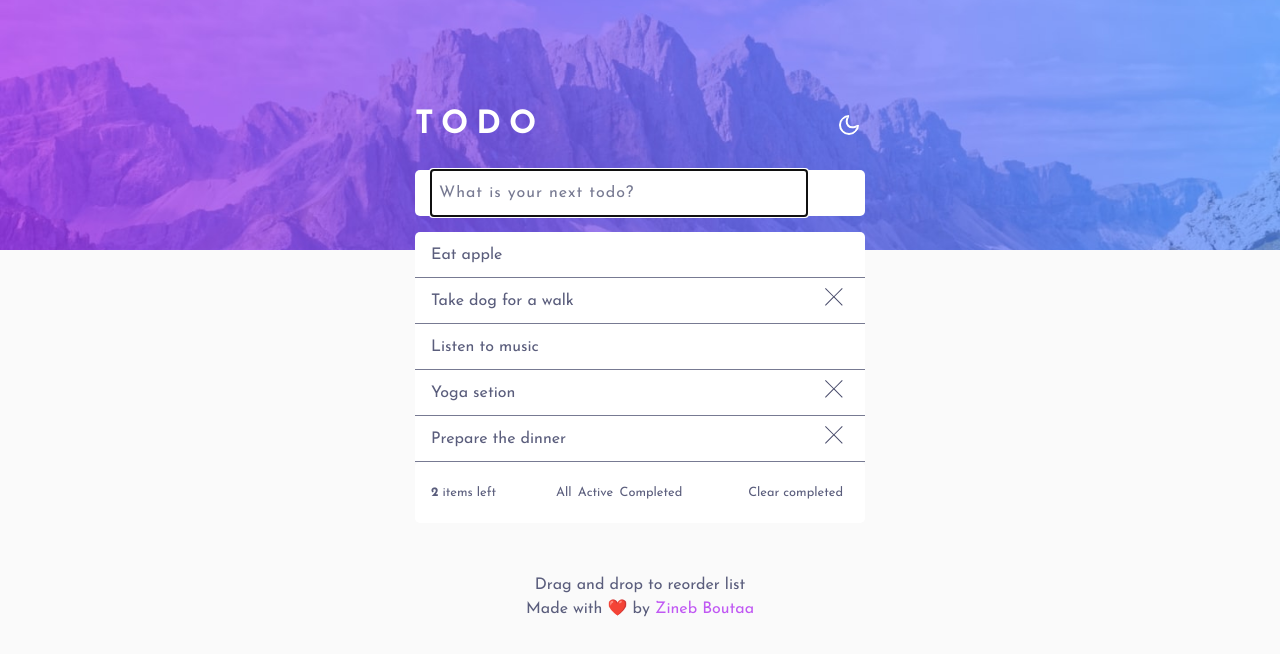
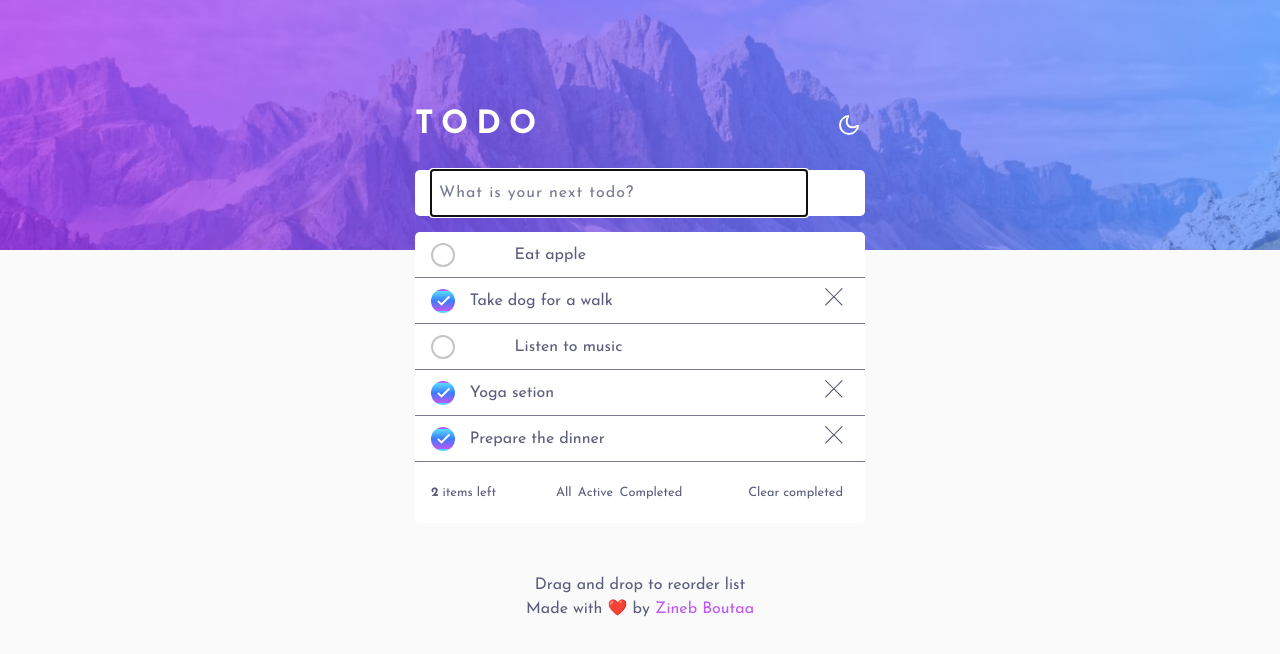
Before and after one commit to oncecreation/Drag-drop-todo, a Next.js app: page / in a window 1280 px wide. Shown: the top 654 px of the page. Built offline with nearby package versions, Linux system fonts and the light colour scheme.

Commit message:
Implement the checkbox.

```diff
--- a/src/components/Checkbox/checkbox.css.js
+++ b/src/components/Checkbox/checkbox.css.js
@@ -2,59 +2,70 @@
 import { jsx } from '@emotion/react';
 import { css } from '@emotion/react';
 
-export const check = css`
-  border: none;
-  background: linear-gradient(
-    to right,
-    var(--Check-BG-start),
-    var(--Check-BG-middle),
-    var(--Check-BG-end)
-  );
-  &:after {
-    opacity: 1;
+export const checkbox = css`
+  & input[type='checkbox'] {
+    position: absolute;
+    opacity: 0;
+    width: 15px;
+    height: 15px;
+  }
+  & input:hover:not(:checked) + label {
+    &:before {
+      border: 2px solid transparent; /*2*/
+      background: linear-gradient(
+          45deg,
+          hsl(192, 100%, 67%),
+          hsl(220, 98%, 61%),
+          hsl(280, 87%, 65%)
+        )
+        border-box; /*3*/
+      -webkit-mask: /*4*/ linear-gradient(#fff 0 0) padding-box,
+        linear-gradient(#fff 0 0);
+      -webkit-mask-composite: destination-out; /*5'*/
+      mask-composite: exclude; /*5*/
+    }
+  }
+
+  & input:checked + label {
+    &:before {
+      border-color: transparent;
+      background: linear-gradient(
+        to bottom,
+        hsl(192, 100%, 67%),
+        hsl(220, 98%, 61%),
+        hsl(280, 87%, 65%)
+      );
+    }
+    path {
+      stroke: #fff;
+      stroke-dashoffset: 0;
+    }
   }
 `;
-export const checkbox = css`
+
+export const checkbox_label = css`
+  position: relative;
+  display: grid;
+  place-items: center;
   cursor: pointer;
-  height: 24px;
-  width: 24px;
-  display: flex;
-  justify-content: center;
-  align-items: center;
-  border: 2px solid var(--Very-Dark-Grayish-Blue);
-  box-sizing: border-box;
-  background: transparent;
-  border-radius: 50%;
-  &:after {
+  &:before {
     content: '';
-    border: 2px solid #fff;
-    border-top: none;
-    border-right: none;
-    height: 6px;
-    width: 10px;
-    opacity: 0;
-    transform: rotate(-50deg);
+    width: 24px;
+    height: 24px;
+    border-radius: 100px;
+    display: inline-block;
+    border: 2px solid #c5c5c5;
+    transition: all 0.35s ease-out;
   }
-
-  &.hover {
-    border-radius: 50px; /*1*/
-    border: 2px solid transparent; /*2*/
-    background: linear-gradient(
-        45deg,
-        var(--Check-BG-start),
-        var(--Check-BG-end)
-      )
-      border-box; /*3*/
-    -webkit-mask: /*4*/ linear-gradient(#fff 0 0) padding-box,
-      linear-gradient(#fff 0 0);
-    -webkit-mask-composite: destination-out; /*5'*/
-    mask-composite: exclude; /*5*/
-    transition: all 0.3s ease-in-out;
+  svg {
+    position: absolute;
+    width: 15px;
+    height: 15px;
   }
-  input[type='checkbox'] {
-    position: absolute;
-    opacity: 0;
-    width: 1px;
-    height: 1px;
+  path {
+    stroke-dashoffset: 111.46px;
+    stroke-dasharray: 111.46px;
+    stroke: #3863d9;
+    transition: all 0.35s ease-out;
   }
 `;
--- a/src/components/Checkbox/checkbox.js
+++ b/src/components/Checkbox/checkbox.js
@@ -1,30 +1,22 @@
 /** @jsxImportSource @emotion/react */
 import { jsx } from '@emotion/react';
 import { css } from '@emotion/react';
-import { checkbox, check } from './checkbox.css';
-import { useState } from 'react';
+import { checkbox, checkbox_label } from './checkbox.css';
 
-export default function Checkbox({ onClick }) {
-  // const [hover, setHover] = useState(false);
-  // const handleMouseOver = () => {
-  //   if (!checked) setHover(true);
-  // };
-  // const handleMouseOut = () => {
-  //   setHover(false);
-  // };
-
+export default function Checkbox({ onClick, checked, id, text }) {
   return (
-    <label
-      css={checkbox}
-      // className={`${hover ? 'hover' : ''}`}
-      // onMouseEnter={handleMouseOver}
-      // onMouseOut={handleMouseOut}
-      onClick={onClick}
-      htmlFor="checkbox"
-      aria-label="check box"
-    >
-      <div aria-hidden="true"></div>
-      <input id="checkbox" type="checkbox" />
-    </label>
+    <div css={checkbox}>
+      <input id={id} type="checkbox" onChange={onClick} checked={checked} />
+      <label css={checkbox_label} htmlFor={id} aria-label={text}>
+        <svg viewBox="0 0 100 100">
+          <path
+            fill="none"
+            stroke="#000"
+            strokeWidth="13"
+            d="M12.1 52.1l24.4 24.4 53-53"
+          />
+        </svg>
+      </label>
+    </div>
   );
 }
--- a/src/components/Todo_element/todoElement.js
+++ b/src/components/Todo_element/todoElement.js
@@ -2,7 +2,7 @@
 import { jsx } from '@emotion/react';
 import { css } from '@emotion/react';
 import { useState, useContext } from 'react';
-//import Checkbox from '../Checkbox/checkbox';
+import Checkbox from '../Checkbox/checkbox';
 import { todoElement, todoText, closeBtn } from './todoElement.css';
 import { TodoContext } from '../../utils/todoContext';
 
@@ -27,7 +27,12 @@ export default function TodoElement({ todo }) {
     });
   return (
     <li css={todoElement}>
-      {/* <Checkbox onClick={() => completeTodo(todo.id)} /> */}
+      <Checkbox
+        onClick={() => completeTodo(todo.id)}
+        checked={completed}
+        id={id}
+        text={text}
+      />
       <p css={todoText}>{text}</p>
       {completed ? (
         <button
--- a/src/components/Todo_form/todoForm.js
+++ b/src/components/Todo_form/todoForm.js
@@ -2,7 +2,7 @@
 import { jsx } from '@emotion/react';
 import { css } from '@emotion/react';
 import { useState, useContext } from 'react';
-//import Checkbox from '../Checkbox/Checkbox';
+import Checkbox from '../Checkbox/checkbox';
 import { todoInput, form } from './todoForm.css';
 import { TodoContext } from '../../utils/todoContext';
 import { v4 as uuidv4 } from 'uuid';
@@ -18,8 +18,9 @@ const useInputValue = () => {
 };
 
 export default function TodoForm() {
-  const { dispatch } = useContext(TodoContext);
+  const { state, dispatch } = useContext(TodoContext);
   const { resetValue, ...textInput } = useInputValue('');
+
   return (
     <form
       css={form}
@@ -40,6 +41,8 @@ export default function TodoForm() {
       }}
     >
       {/* <Checkbox
+        id={'cs'}
+        text={'mark all as completed'}
         onClick={() =>
           dispatch({
             type: 'COMPLETE_ALL',
--- a/src/utils/todoReducer.js
+++ b/src/utils/todoReducer.js
@@ -35,7 +35,6 @@ export const reducer = (state, action) => {
         todos: todos.map((todo) => ({ ...todo, completed: !areAllMarked })),
         visibilityFilter,
       };
-      console.log(result);
       return result;
     }
     case 'CLEAR_COMPLETED':
```
